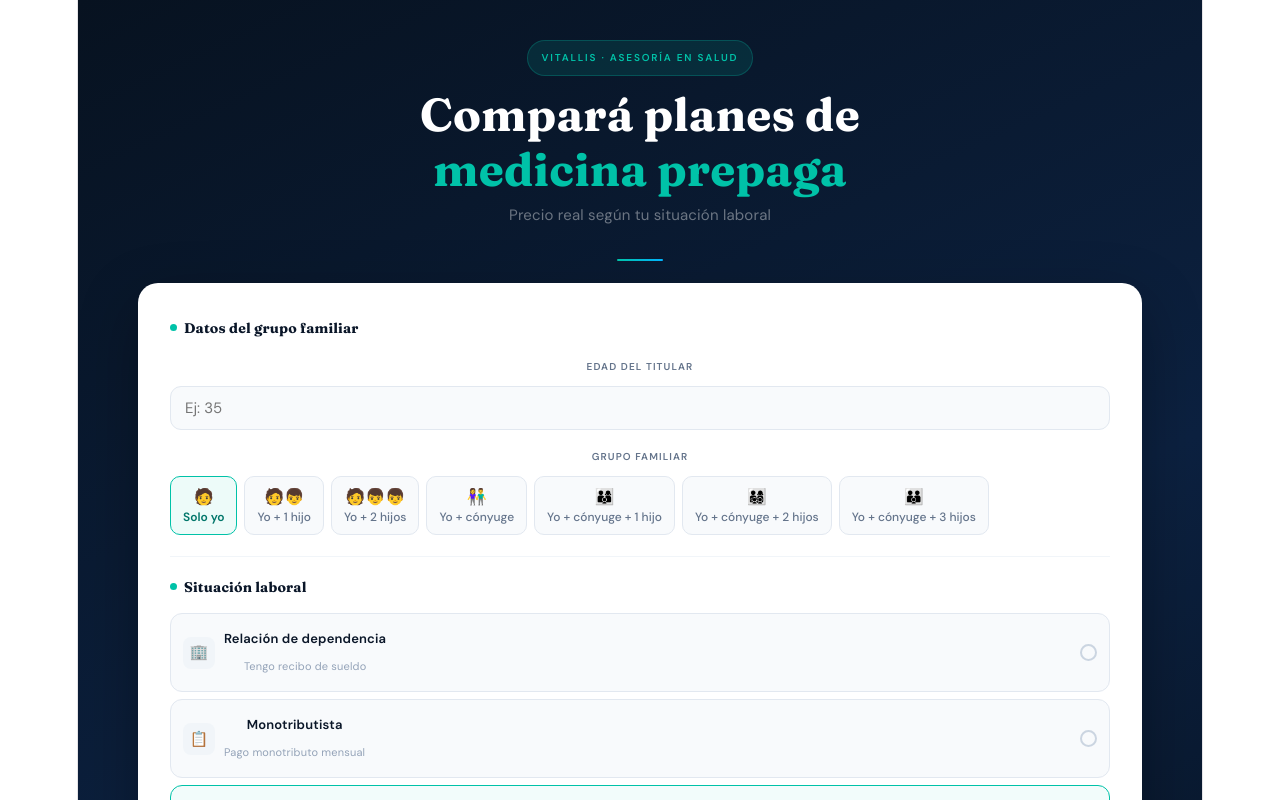
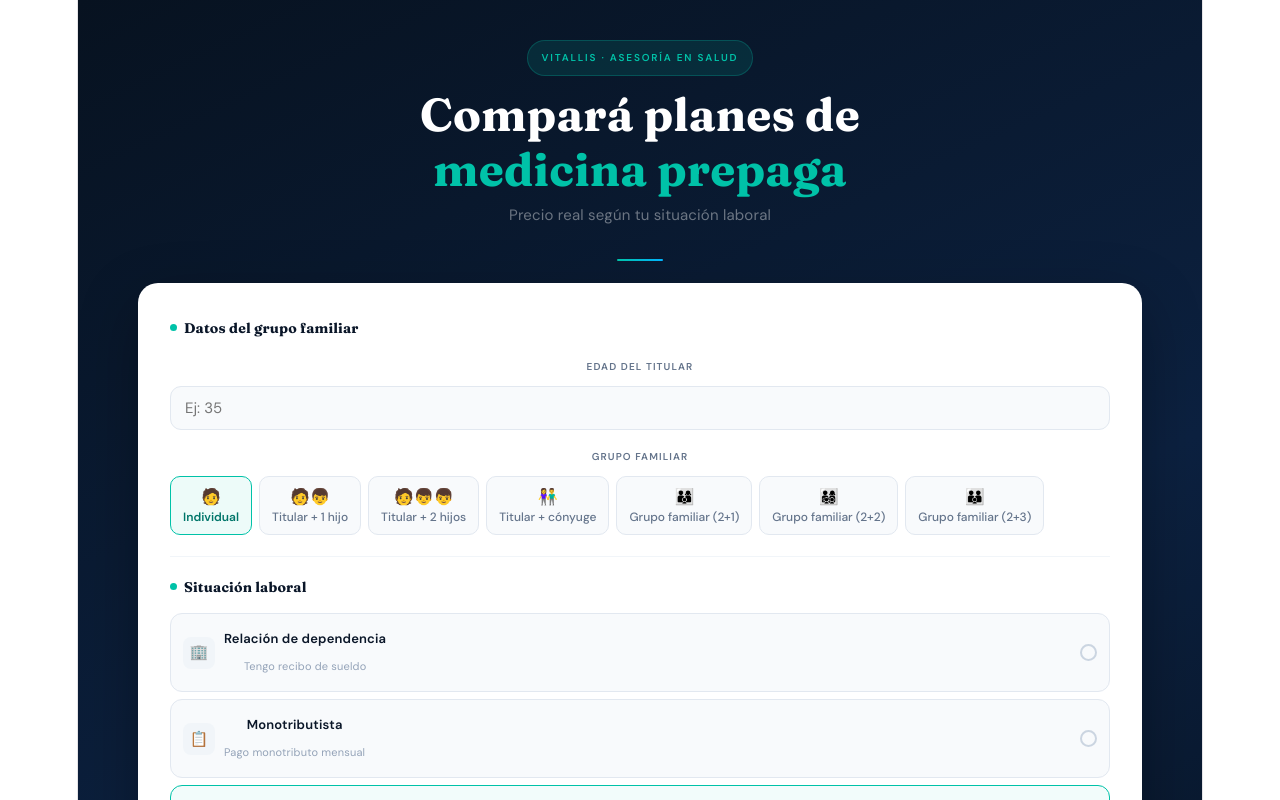
Before and after one commit to resenasalfam-stack/Cotizador-Vitallis, a React (Vite) app: page / in a window 1280 px wide. Shown: the top 800 px of the page. Built offline with nearby package versions, Linux system fonts and the light colour scheme.

Commit message:
fix: labels grupo familiar

```diff
--- a/src/data/config.ts
+++ b/src/data/config.ts
@@ -14,13 +14,13 @@ export const GHL_WEBHOOK = import.meta.env.VITE_GHL_WEBHOOK ?? '';
 export const ADMIN_PASSWORD = import.meta.env.VITE_ADMIN_PASSWORD ?? 'vitallis2026';
 
 export const COMPOSICIONES: Composicion[] = [
-  { key: 'individual', label: 'Solo yo',                icon: '🧑' },
-  { key: 'ind+1',      label: 'Yo + 1 hijo',           icon: '🧑‍👦' },
-  { key: 'ind+2',      label: 'Yo + 2 hijos',          icon: '🧑‍👦‍👦' },
-  { key: 'matrimonio', label: 'Yo + cónyuge',          icon: '👫' },
-  { key: 'mat+1',      label: 'Yo + cónyuge + 1 hijo', icon: '👨‍👩‍👦' },
-  { key: 'mat+2',      label: 'Yo + cónyuge + 2 hijos',icon: '👨‍👩‍👧‍👦' },
-  { key: 'mat+3',      label: 'Yo + cónyuge + 3 hijos',icon: '👪' },
+  { key: 'individual', label: 'Individual',             icon: '🧑' },
+  { key: 'ind+1',      label: 'Titular + 1 hijo',      icon: '🧑‍👦' },
+  { key: 'ind+2',      label: 'Titular + 2 hijos',     icon: '🧑‍👦‍👦' },
+  { key: 'matrimonio', label: 'Titular + cónyuge',     icon: '👫' },
+  { key: 'mat+1',      label: 'Grupo familiar (2+1)',  icon: '👨‍👩‍👦' },
+  { key: 'mat+2',      label: 'Grupo familiar (2+2)',  icon: '👨‍👩‍👧‍👦' },
+  { key: 'mat+3',      label: 'Grupo familiar (2+3)',  icon: '👪' },
 ];
 
 export const MODS: Modalidad[] = [
```
